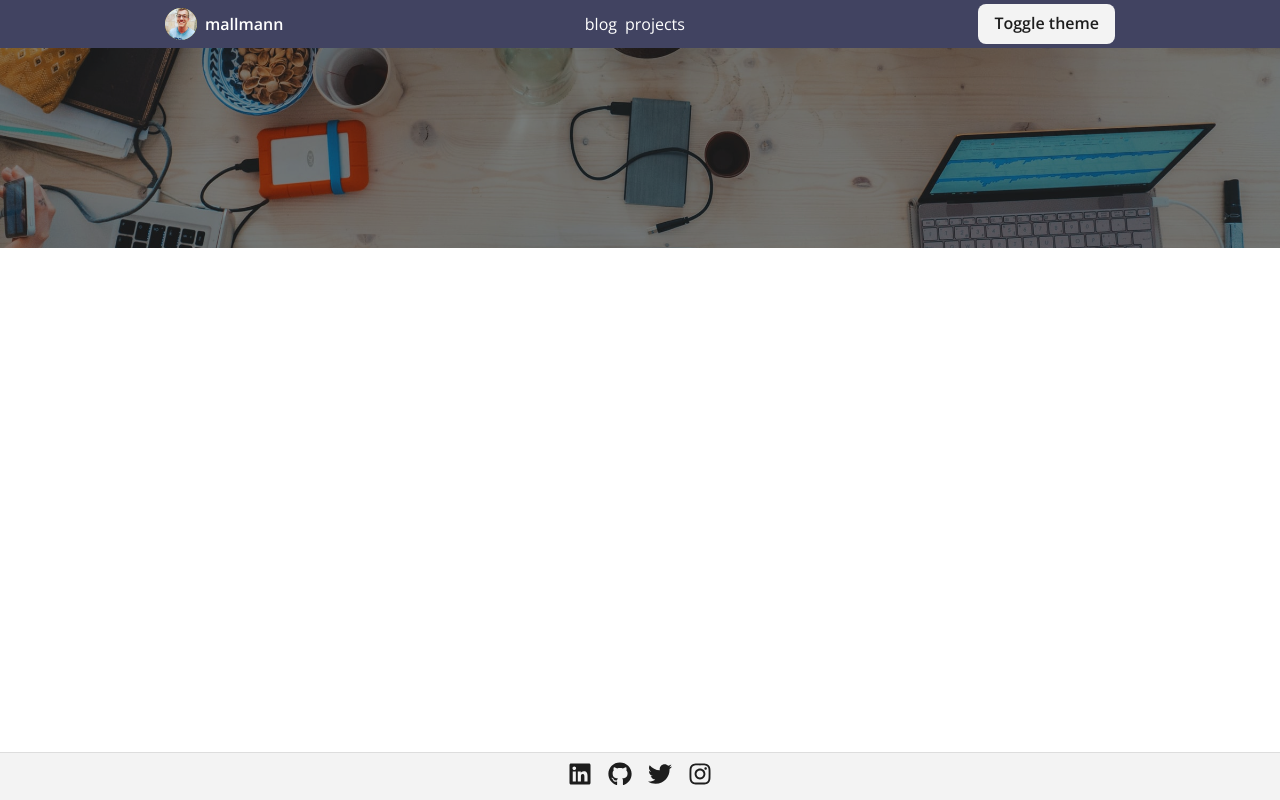
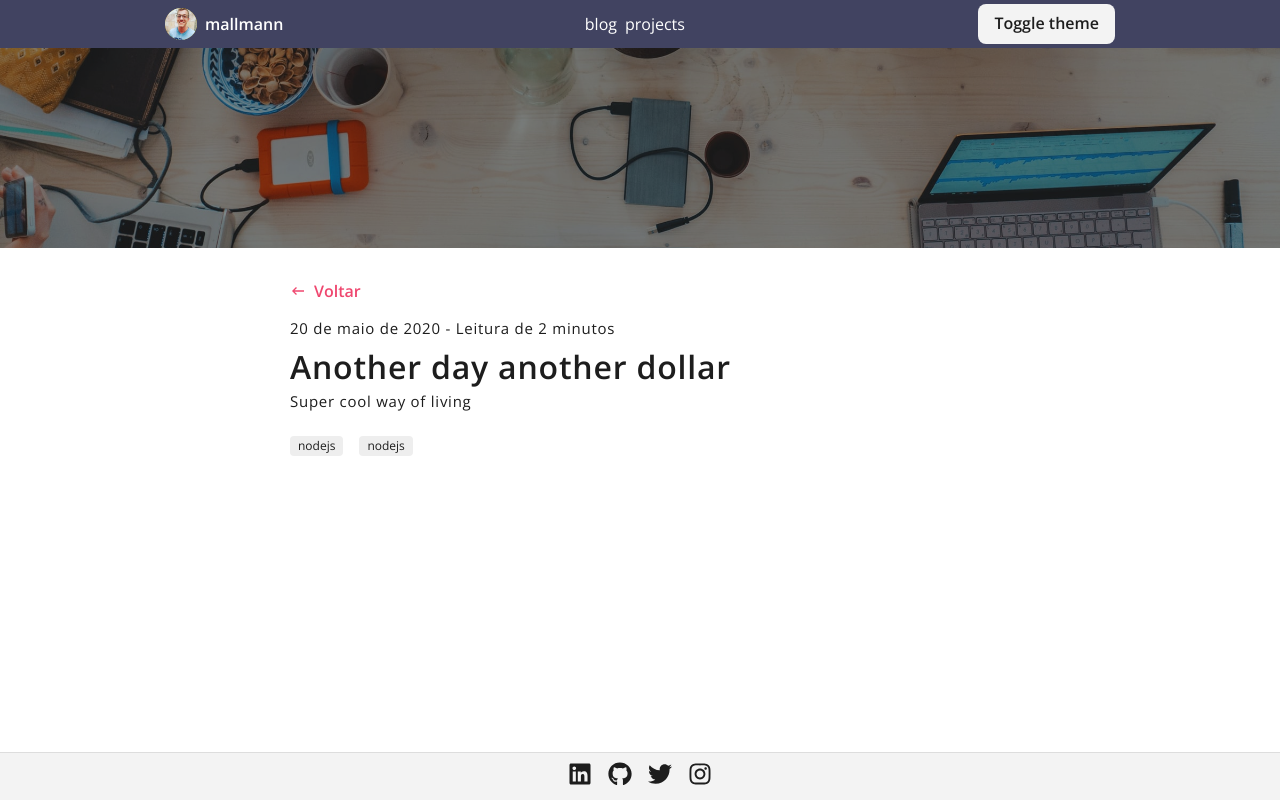
Before and after one commit to LucasMallmann/lucasmallmann, a Next.js app: page /blog/1 in a window 1280 px wide. Built offline with nearby package versions, Linux system fonts and the light colour scheme.

Commit message:
feat: article post page link

```diff
--- a/src/components/Footer.tsx
+++ b/src/components/Footer.tsx
@@ -3,7 +3,7 @@ import { Flex, Icon, Link, useColorModeValue } from '@chakra-ui/react';
 import { FaLinkedin, FaGithub, FaTwitter, FaInstagram } from 'react-icons/fa';
 
 const Footer: React.FC = () => {
-  const backgroundColor = useColorModeValue('gray.100', 'darkGray.400');
+  const backgroundColor = useColorModeValue('gray.100', 'darkGray.600');
   const borderTop = useColorModeValue('1px solid #ddd', 'none');
 
   return (
--- /dev/null
+++ b/src/components/Tag.tsx
@@ -0,0 +1,27 @@
+import React from 'react';
+
+import { Tag as ChakraTag, useColorModeValue } from '@chakra-ui/react';
+
+interface Props {
+  children: string;
+}
+
+const Tag: React.FC<Props> = ({ children }) => {
+  const tagBackgroundColor = useColorModeValue('gray.300', 'gray.600');
+  const tagTextColor = useColorModeValue('gray.800', 'gray.100');
+
+  return (
+    <ChakraTag
+      size="sm"
+      variant="solid"
+      borderRadius="sm"
+      backgroundColor={tagBackgroundColor}
+      color={tagTextColor}
+      fontWeight="thin"
+    >
+      {children}
+    </ChakraTag>
+  );
+};
+
+export default Tag;
--- a/src/pages/blog/[slug].tsx
+++ b/src/pages/blog/[slug].tsx
@@ -1,12 +1,27 @@
 import React from 'react';
+import { NextPage } from 'next';
 import Head from 'next/head';
-import { NextPage } from 'next';
 import Image from 'next/image';
-// import NextLink from 'next/link';
+import { useRouter } from 'next/router';
+import NextLink from 'next/link';
 
-import { Box, Flex, HStack, Icon } from '@chakra-ui/react';
+import { MdKeyboardBackspace } from 'react-icons/md';
+
+import {
+  Box,
+  Button,
+  Flex,
+  Heading,
+  HStack,
+  Icon,
+  Text,
+  Link,
+} from '@chakra-ui/react';
+import Tag from 'components/Tag';
 
 const Post: NextPage = () => {
+  const router = useRouter();
+
   return (
     <Flex direction="column" padding={[3, 4, 0, 0]}>
       <Head>
@@ -38,6 +53,86 @@ const Post: NextPage = () => {
           quality={100}
         />
       </Box>
+
+      <Box marginTop="25vh">
+        <Button
+          onClick={() => router.back()}
+          variant="link"
+          color="pink.500"
+          position="relative"
+          fontWeight="semi-bold"
+          marginTop={8}
+          _before={{
+            content: '""',
+            position: 'absolute',
+            width: '100%',
+            marginTop: '10px',
+            height: '2px',
+            bottom: '-2px',
+            backgroundColor: 'pink.500',
+            visibility: 'hidden',
+            transform: 'scaleX(0)',
+            transition: 'all 0.3s ease-in-out',
+          }}
+          _hover={{
+            _before: {
+              visibility: 'visible',
+              transform: 'scaleX(1)',
+            },
+          }}
+          _active={{
+            color: 'pink.500',
+            transform: 'scaleX(0.9)',
+          }}
+        >
+          <HStack>
+            <Icon as={MdKeyboardBackspace} />
+            <Text>Voltar</Text>
+          </HStack>
+        </Button>
+
+        <Text
+          marginTop={3}
+          fontWeight="thin"
+          fontSize="15px"
+          letterSpacing="wider"
+        >
+          20 de maio de 2020 - Leitura de 2 minutos
+        </Text>
+
+        <Heading
+          as="h1"
+          fontSize={['2xl', '3xl', '4xl']}
+          letterSpacing="wide"
+          fontWeight="semi-bold"
+          marginTop={2}
+        >
+          Another day another dollar
+        </Heading>
+
+        <Text
+          marginTop={1}
+          fontWeight="thin"
+          fontSize="15px"
+          letterSpacing="wider"
+        >
+          Super cool way of living
+        </Text>
+
+        <HStack spacing={4} marginTop={6}>
+          <NextLink href="/">
+            <Link href="/" _hover={{ textDecoration: 'none', opacity: 0.8 }}>
+              <Tag>nodejs</Tag>
+            </Link>
+          </NextLink>
+
+          <NextLink href="/">
+            <Link href="/" _hover={{ textDecoration: 'none', opacity: 0.8 }}>
+              <Tag>nodejs</Tag>
+            </Link>
+          </NextLink>
+        </HStack>
+      </Box>
     </Flex>
   );
 };
--- a/src/styles/theme.ts
+++ b/src/styles/theme.ts
@@ -5,7 +5,7 @@ const customTheme = extendTheme({
   styles: {
     global: (props) => ({
       body: {
-        color: mode('gray.800', 'whiteAlpha.900')(props),
+        color: mode('gray.800', 'gray.200')(props),
         bg: mode('white', 'gray.800')(props),
       },
     }),
@@ -48,6 +48,7 @@ const customTheme = extendTheme({
     darkGray: {
       400: '#373737',
       500: '#272A2B',
+      600: '#262626',
     },
   },
   radii: {
```
Also changed, not shown: src/components/ArticleCard.tsx (+3 -13 lines).
